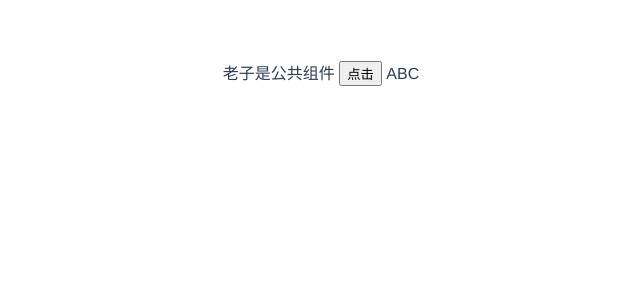
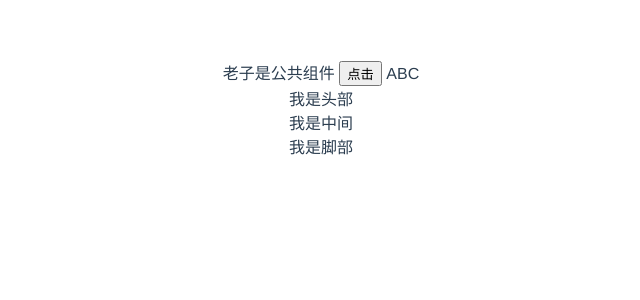
Before and after one commit to mrxiang-hub/vue-project, a Vue app: page / in a window 1280 px wide. Shown: the top 300 px of the page, without its empty margins (319-959 px from the left). Built offline with nearby package versions, Linux system fonts and the light colour scheme.

Commit message:
slot 插槽

```diff
--- a/src/App.vue
+++ b/src/App.vue
@@ -1,14 +1,29 @@
 <template>
   <div id="app">
-      <Common></Common>
+    <Common></Common>
+
+    <Card>
+      <template v-slot:header>
+        <div>我是头部</div>
+      </template>
+      <template v-slot:center>
+        <div>我是中间</div>
+      </template>
+      <template v-slot:footer>
+        <div>我是脚部</div>
+      </template>
+    </Card>
   </div>
 </template>
 
 <script>
+import Card from "@/components/card";
 
 export default {
   name: 'App',
-
+  components: {
+    Card
+  }
 }
 </script>
 
--- /dev/null
+++ b/src/components/card.vue
@@ -0,0 +1,17 @@
+<template>
+  <div class="card">
+    <slot name="header"></slot>
+    <slot name="center"></slot>
+    <slot name="footer"></slot>
+  </div>
+</template>
+
+<script>
+export default {
+  name: "card"
+}
+</script>
+
+<style scoped>
+
+</style>
```
